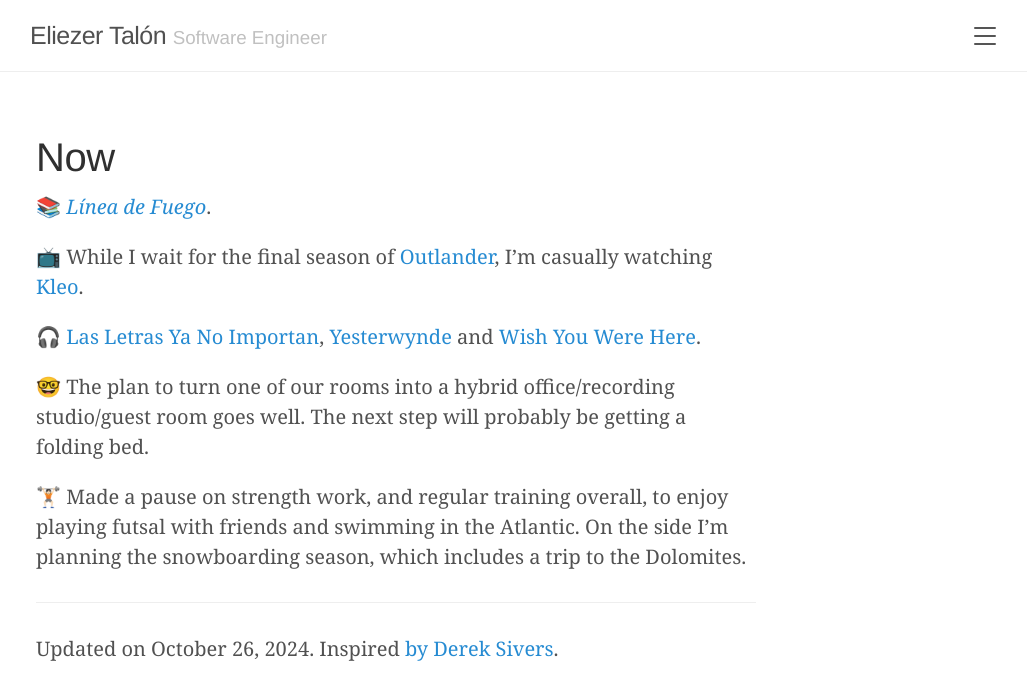
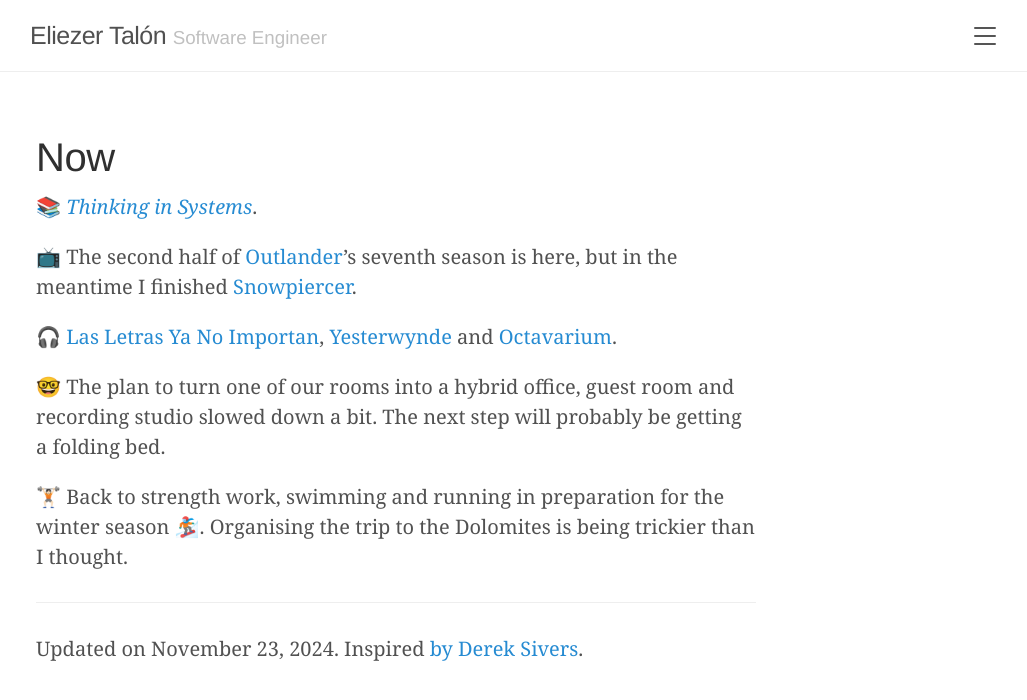
Before and after one commit to elitalon/elitalon.github.io, a Jekyll site: the page built from now.md, in a window 1280 px wide. Shown: the top 700 px of the page, without its empty margins (244-1271 px from the left). Built offline with Jekyll 4.4.1, drawn with Linux system fonts in a browser that asks for light colours.

Commit message:
Update 'Now'

```diff
--- a/now.md
+++ b/now.md
@@ -1,20 +1,18 @@
 ---
 layout: page
 title: Now
-date: 2024-10-26
+date: 2024-11-23
 ---
 
-📚 [_Línea de Fuego_](https://www.perezreverte.com/libro/748/linea-de-fuego/).
+📚 [_Thinking in Systems_](https://www.chelseagreen.com/product/thinking-in-systems/).
 
+📺 The second half of [Outlander](https://en.wikipedia.org/wiki/Outlander_(TV_series))'s seventh season is here, but in the meantime I finished [Snowpiercer](https://en.wikipedia.org/wiki/Snowpiercer_(TV_series)).
 
-📺 While I wait for the final season of [Outlander](https://en.wikipedia.org/wiki/Outlander_(TV_series)), I'm casually watching [Kleo](https://en.wikipedia.org/wiki/Kleo).
+🎧 [Las Letras Ya No Importan](https://en.wikipedia.org/wiki/Las_Letras_Ya_No_Importan), [Yesterwynde](https://en.wikipedia.org/wiki/Yesterwynde) and [Octavarium](https://en.wikipedia.org/wiki/Octavarium).
 
+🤓 The plan to turn one of our rooms into a hybrid office, guest room and recording studio slowed down a bit. The next step will probably be getting a folding bed.
 
-🎧 [Las Letras Ya No Importan](https://en.wikipedia.org/wiki/Las_Letras_Ya_No_Importan), [Yesterwynde](https://en.wikipedia.org/wiki/Yesterwynde) and [Wish You Were Here](https://en.wikipedia.org/wiki/Wish_You_Were_Here_(Pink_Floyd_album)).
-
-🤓 The plan to turn one of our rooms into a hybrid office/recording studio/guest room goes well. The next step will probably be getting a folding bed.
-
-🏋🏻 Made a pause on strength work, and regular training overall, to enjoy playing futsal with friends and swimming in the Atlantic. On the side I'm planning the snowboarding season, which includes a trip to the Dolomites.
+🏋🏻 Back to strength work, swimming and running in preparation for the winter season 🏂. Organising the trip to the Dolomites is being trickier than I thought.
 
 ---
 
```
